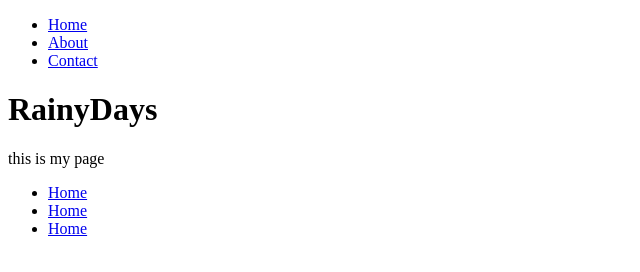
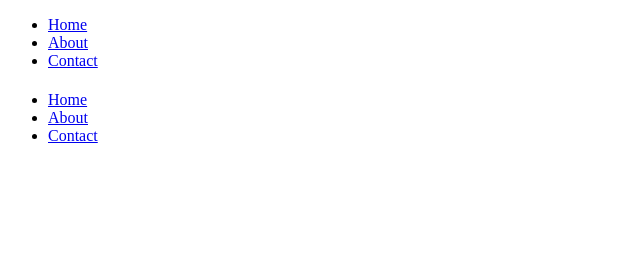
Before and after one commit to EspenAateigen/RainyDays-Project, a plain HTML site: page index.html in a window 1280 px wide. Shown: the whole page, without its empty margins (0-640 px from the left). Drawn offline with Linux system fonts and the light colour scheme.

Commit message:
updated html

```diff
--- a/index.html
+++ b/index.html
@@ -16,15 +16,15 @@
       </nav>
     </header>
     <main>
-      <h1>RainyDays</h1>
-      <p>this is my page</p>
+      <h1></h1>
+      <p></p>
     </main>
     <footer>
       <nav>
         <ul>
           <li><a href="index.html">Home</a></li>
-          <li><a href="about.html">Home</a></li>
-          <li><a href="contact.html">Home</a></li>
+          <li><a href="about.html">About</a></li>
+          <li><a href="contact.html">Contact</a></li>
         </ul>
       </nav>
     </footer>
```
